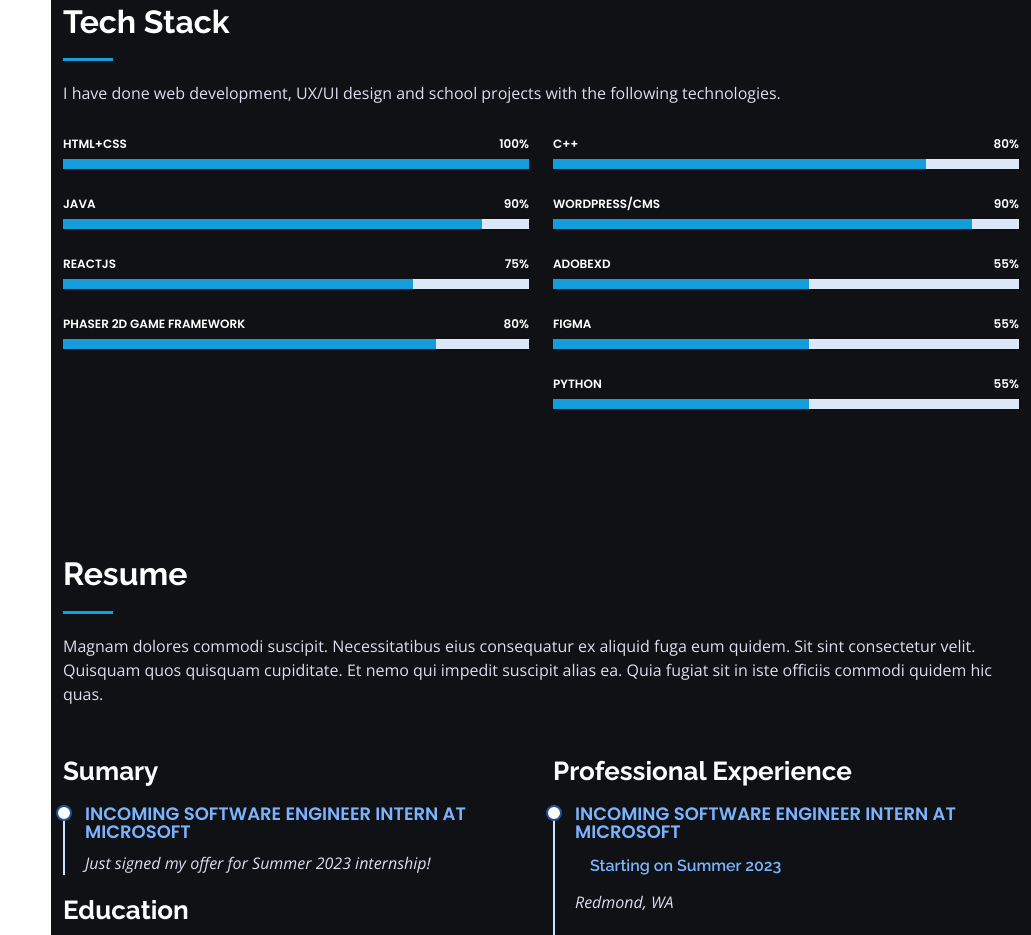
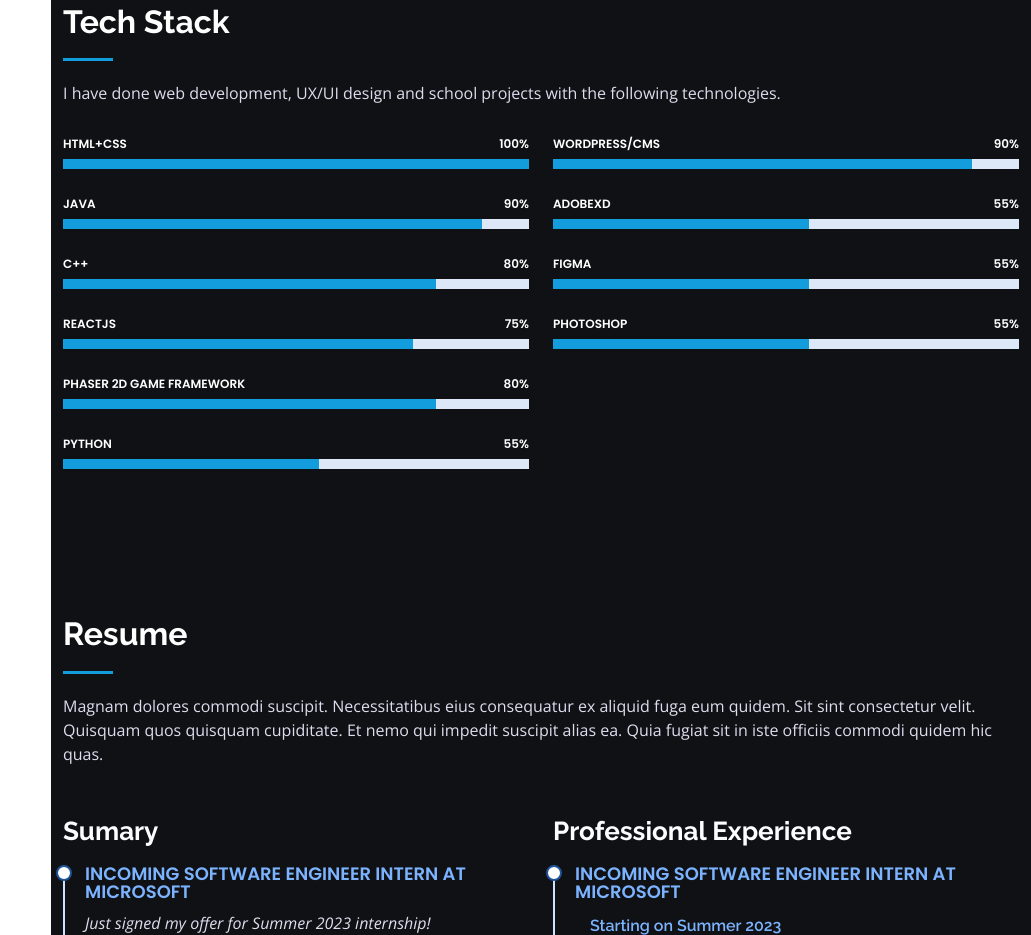
Before and after one commit to ecastil677/PORTFOLIO, a plain HTML site: page index.html in a window 1280 px wide. Shown: the part 857-1792 px from the top of the page, without its empty margins (249-1280 px from the left). Drawn offline with nearby package versions, Linux system fonts and the light colour scheme.

Commit message:
changes in tech stack

```diff
--- a/index.html
+++ b/index.html
@@ -97,6 +97,13 @@
             </div>
 
             <div class="progress">
+              <span class="skill">C++ <i class="val">80%</i></span>
+              <div class="progress-bar-wrap">
+                <div class="progress-bar" role="progressbar" aria-valuenow="80" aria-valuemin="0" aria-valuemax="100"></div>
+              </div>
+            </div>
+
+            <div class="progress">
               <span class="skill">ReactJS <i class="val">75%</i></span>
               <div class="progress-bar-wrap">
                 <div class="progress-bar" role="progressbar" aria-valuenow="75" aria-valuemin="0" aria-valuemax="100"></div>
@@ -110,16 +117,18 @@
               </div>
             </div>
 
+
+            <div class="progress">
+              <span class="skill">Python <i class="val">55%</i></span>
+              <div class="progress-bar-wrap">
+                <div class="progress-bar" role="progressbar" aria-valuenow="55" aria-valuemin="0" aria-valuemax="100"></div>
+              </div>
+            </div>
+
           </div>
 
           <div class="col-lg-6" data-aos="fade-up" data-aos-delay="100">
 
-            <div class="progress">
-              <span class="skill">C++ <i class="val">80%</i></span>
-              <div class="progress-bar-wrap">
-                <div class="progress-bar" role="progressbar" aria-valuenow="80" aria-valuemin="0" aria-valuemax="100"></div>
-              </div>
-            </div>
 
             <div class="progress">
               <span class="skill">WordPress/CMS <i class="val">90%</i></span>
@@ -142,13 +151,13 @@
               </div>
             </div>
 
-
             <div class="progress">
-              <span class="skill">Python <i class="val">55%</i></span>
+              <span class="skill">Photoshop <i class="val">55%</i></span>
               <div class="progress-bar-wrap">
                 <div class="progress-bar" role="progressbar" aria-valuenow="55" aria-valuemin="0" aria-valuemax="100"></div>
               </div>
             </div>
+
           </div>
 
         </div>
```
